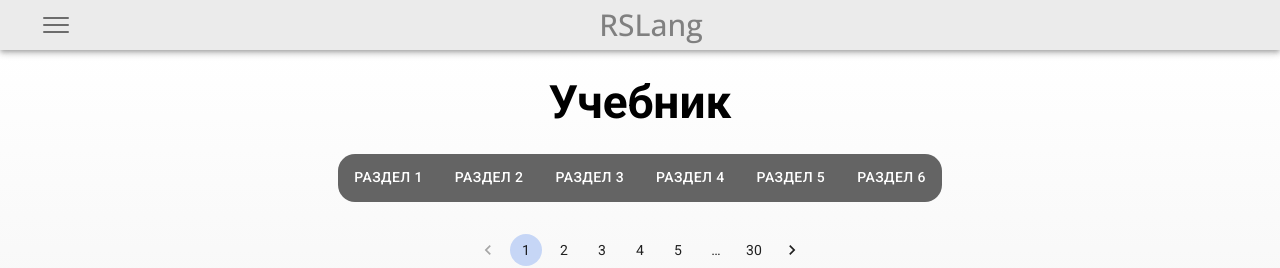
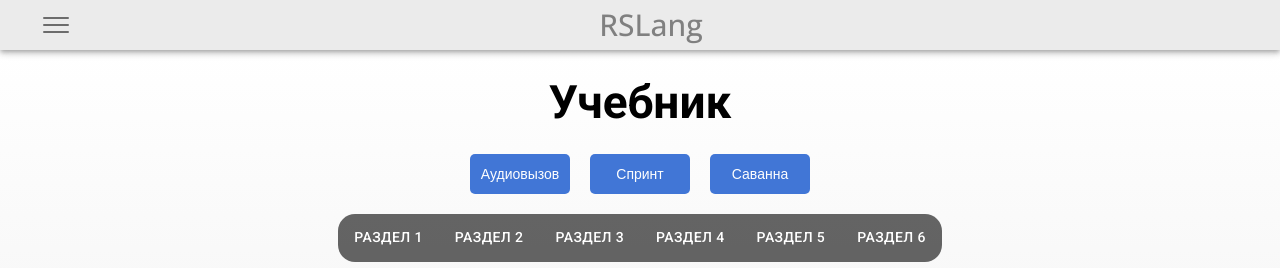
Before and after one commit to ElenaPogodaeva/rslang, a React app: page /textbook/login in a window 1280 px wide. Shown: the top 268 px of the page. Built offline with nearby package versions, Linux system fonts and the light colour scheme; no server answers.

Commit message:
refactor: navigation links, home page login, textbook button

```diff
--- a/src/App.tsx
+++ b/src/App.tsx
@@ -6,9 +6,7 @@ import HomePage from "./pages/home/home";
 import StatisticsPage from "./pages/statistics/statistics";
 import TextbookPage from "./pages/textbook/textbook";
 import { Route, Routes, BrowserRouter, Link } from "react-router-dom";
-import { Navigation } from "./components";
 import RegistrationPage from "./pages/authorization/registration";
-import { StartPage } from "./pages/start-page/startPage";
 import { Main } from "./components/Main/Main";
 import TeamPage from "./pages/team/team";
 import { AudioCall } from "./pages/audiocall/Audiocall";
@@ -20,11 +18,9 @@ import { Savanna } from "./pages/savanna/Savanna";
 function App() {
   return (
     <BrowserRouter>
-      {/* <Navigation /> */}
       <Main>
         <Routes>
-          <Route path="/" element={<HomePage />} />
-          {/* <Route path="home" element={<HomePage />} /> */}
+          <Route path="/rs-lang" element={<HomePage />} />
           <Route path="login" element={<LoginPage />} />
           <Route path="registration" element={<RegistrationPage />} />
           <Route path="textbook" element={<TextbookPage />} >
--- a/src/components/Header/Navigation.tsx
+++ b/src/components/Header/Navigation.tsx
@@ -18,7 +18,7 @@ const SideBar = ({isOpen, close}:{isOpen: boolean, close: ()=>void}) => {
           </div>
         <ul className={style.menuList}>
           <li>
-            <Link to="/" className={`${style.menuLink} ${style.menuLink1}`} onClick={close}>Главная</Link>
+            <Link to="/rs-lang" className={`${style.menuLink} ${style.menuLink1}`} onClick={close}>Главная</Link>
           </li>
           <li>
             <Link to="/textbook" className={`${style.menuLink} ${style.menuLink2}`} onClick={close}>Учебник</Link>
@@ -57,7 +57,8 @@ export const Navigation = () => {
 
   const logOut = () => {
    dispatch(removeUser());
-   navigate('/');
+   localStorage.clear();
+   navigate('/rs-lang');
   }
 
   return(
--- a/src/components/Word-card/word-card.tsx
+++ b/src/components/Word-card/word-card.tsx
@@ -28,7 +28,6 @@ interface WordCardProps {
 }
 
 const player = new Audio();
-//const api = new Api();
 
 function audioIterator(array: string[]){
   let nextIndex = 0;
--- a/src/pages/authorization/login.tsx
+++ b/src/pages/authorization/login.tsx
@@ -27,7 +27,7 @@ const LoginPage = () => {
 
       dispatch(setUser({token: loginUser.token, email: getUser.email, id: getUser.id, name: getUser.name}));
 
-      navigate('/');
+      navigate('/rs-lang');
     } catch(error) {
       setErrorMessage((error as Error).message);
     } finally {
--- a/src/pages/authorization/registration.tsx
+++ b/src/pages/authorization/registration.tsx
@@ -16,7 +16,6 @@ const RegistrationPage = () => {
   const navigate = useNavigate();
 
   const dispatch = useAppDispatch();
-  //const userState = useSelector((state: {user: {id: string, token: string, email: string}}) => state.user);
 
   const createUser = React.useCallback(async (user: User) => {
     setFetching(true);
@@ -27,7 +26,7 @@ const RegistrationPage = () => {
 
      dispatch(setUser({token: loginUser.token, email: createUser.email, id: createUser.id, name: createUser.name}));
 
-     navigate('/');
+     navigate('/rs-lang');
 
     } catch (error) {
         setErrorMessage((error as Error).message);
--- a/src/pages/games/sprint/sprint-components/game.tsx
+++ b/src/pages/games/sprint/sprint-components/game.tsx
@@ -28,8 +28,13 @@ export interface WordCard {
   wordTranslate: string;
 }
 
+const audio = new Audio();
+
 const GameSprint = () => {
   const dispatch = useDispatch();
+
+  const wrongAudioUrl = '../../../../assets/audio/wrong.mp3';
+  const correctAudioUrl = '../../../../assets/audio/correct.mp3';
 
   const [time, setTime] = React.useState(60);
   const {
@@ -94,12 +99,28 @@ const GameSprint = () => {
 
   const trueAnswer = () => {
     const answer = translate === answerTranslate;
+/*
+    if(answer) {
+      audio.src = correctAudioUrl;
+      audio.play();
+    } else {
+      audio.src = wrongAudioUrl;
+      audio.play();
+    }*/
 
     onAnswerClick(answer);
   }
 
   const falseAnswer = () => {
     const answer = translate !== answerTranslate;
+/*
+    if(answer) {
+      audio.src = correctAudioUrl;
+      audio.play();
+    } else {
+      audio.src = wrongAudioUrl;
+      audio.play();
+    }*/
 
     onAnswerClick(answer);
   }
--- a/src/pages/home/home.tsx
+++ b/src/pages/home/home.tsx
@@ -18,7 +18,7 @@ const HomePage = () => {
  const logOut = () => {
   dispatch(removeUser());
   localStorage.clear();
-  navigate('/');
+  navigate('/rs-lang');
  }
 
   return (
@@ -80,14 +80,6 @@ const HomePage = () => {
           </div>
         </section>
       </main>
-      {/* <h2>Home</h2>
-      <span>{user.user.name}</span>
-      <br></br>
-      <span>{user.user.email}</span>
-      {auth.isAuth && <button onClick={logOut}>Log out</button>} */}
-
-      {auth.isAuth && <button onClick={logOut}>Log out</button>}
-
     </>
   )
 }
--- a/src/pages/textbook/textbook.scss
+++ b/src/pages/textbook/textbook.scss
@@ -45,3 +45,27 @@
   background-color: #f6fbff;
   opacity: 0.5;
 }
+
+.gameBtnsContainer {
+  margin-bottom: 20px;
+}
+
+.gamesBtn {
+  width: 100px;
+  height: 40px;
+  background-color: #2d68d2;
+  border-radius: 5px;
+  color: #fff;
+  font-size: 14px;
+  opacity: 0.9;
+  cursor: pointer;
+}
+
+.gamesBtn:not(:nth-child(3)) {
+  margin-right: 20px;
+}
+
+.gamesBtn:hover {
+  opacity: 1;
+  filter: brightness(1.1);
+}
--- a/src/pages/textbook/textbook.tsx
+++ b/src/pages/textbook/textbook.tsx
@@ -160,6 +160,18 @@ const TextbookPage = () => {
     navigate(`/textbook/${newValue}`);
   };
 
+  const onSavanna = () => {
+    navigate('/games/savanna')
+  }
+
+  const onSprint = () => {
+    navigate('/games/sprint')
+  }
+
+  const onAudiocall = () => {
+    navigate('/games/audiocall')
+  }
+
   React.useEffect(() => {
     if (user.id) {
       fetchUserWords();
@@ -172,6 +184,11 @@ const TextbookPage = () => {
   return (
     <div className={style.MainContainer}>
       <h2 className={style.textbookTitle}>Учебник</h2>
+      <div className={style.gameBtnsContainer}>
+        <button onClick={onAudiocall} className={style.gamesBtn}>Аудиовызов</button>
+        <button onClick={onSprint} className={style.gamesBtn}>Спринт</button>
+        <button onClick={onSavanna} className={style.gamesBtn}>Саванна</button>
+      </div>
       <Tabs
         value={value}
         onChange={handleChange}
```
Also changed, not shown: 2 other files (tests, documents, lock files or other folders).
